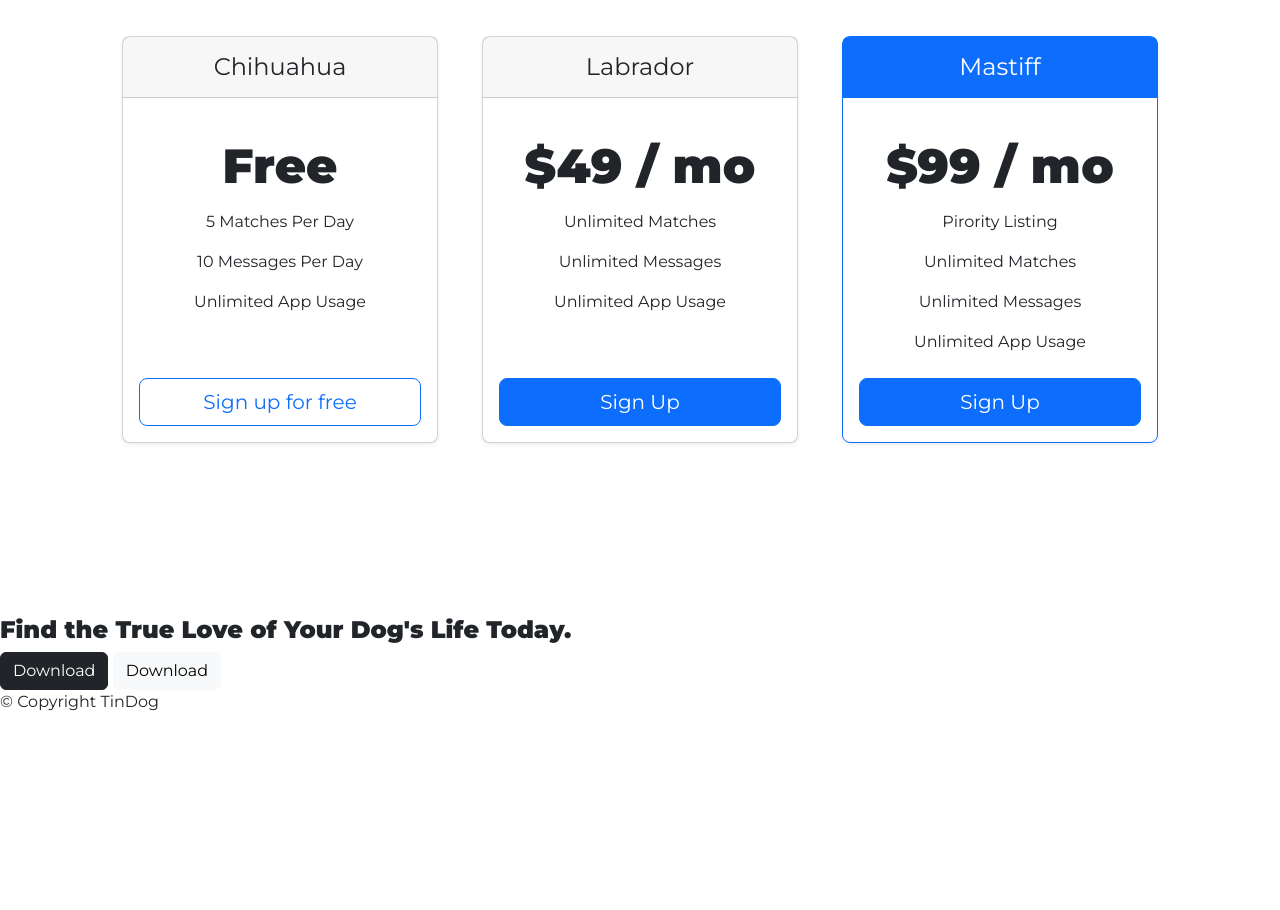
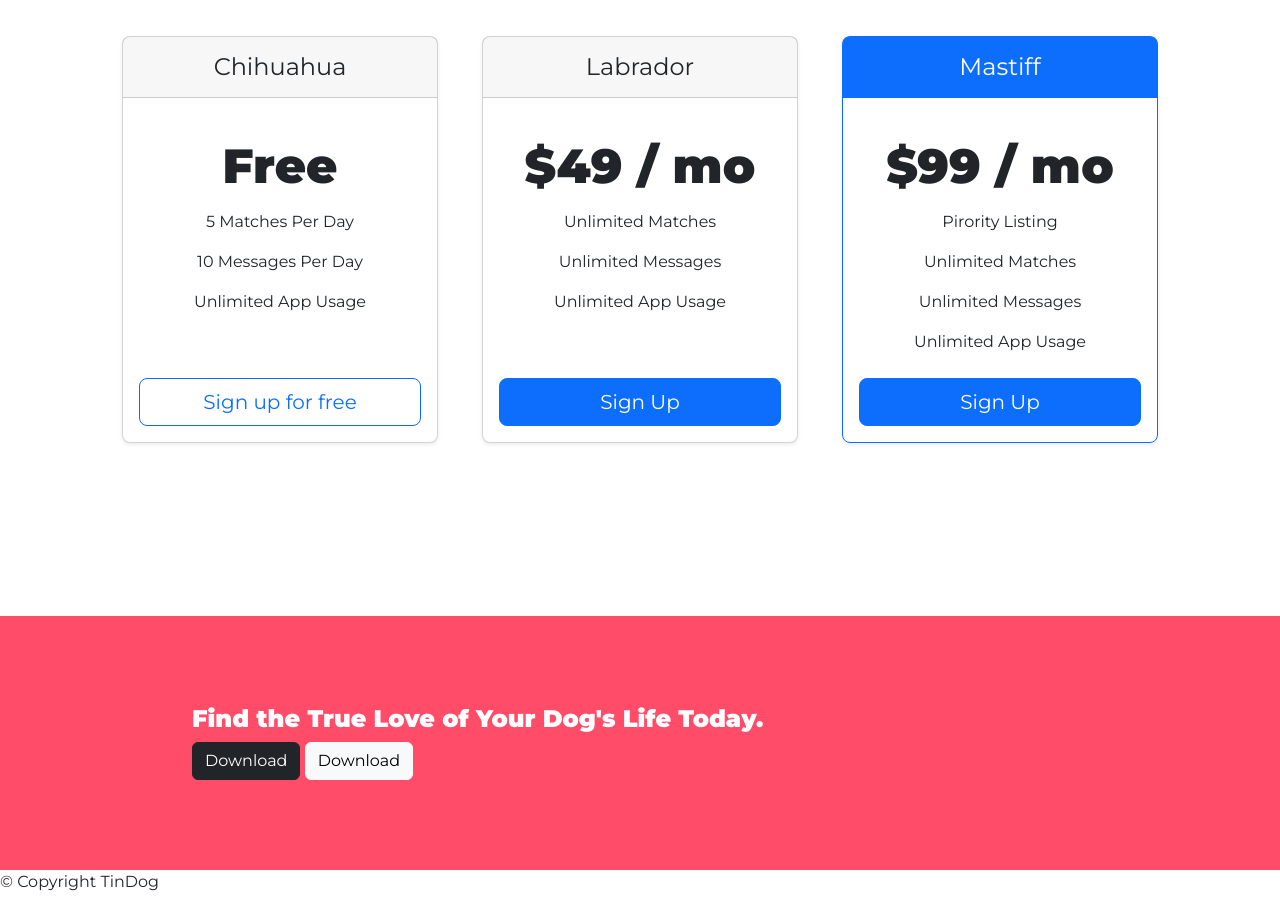
Before and after one commit to DragonNero/TinDog, a plain HTML site: page index.html in a window 1280 px wide. Shown: the part 2335-3245 px from the top of the page. Before the commit the page ends 3065 px from the top, so only its background shows below. Drawn offline with nearby package versions, Linux system fonts and the light colour scheme.

Commit message:
styled cta section

```diff
--- a/css/styles.css
+++ b/css/styles.css
@@ -52,6 +52,13 @@
 #pricing {
   padding: 100px;
   text-align: center;
+}
+
+
+#cta {
+  background-color: #ff4c68;
+  color: #fff;
+  padding: 7% 15%;
 }
 
 body {
```
